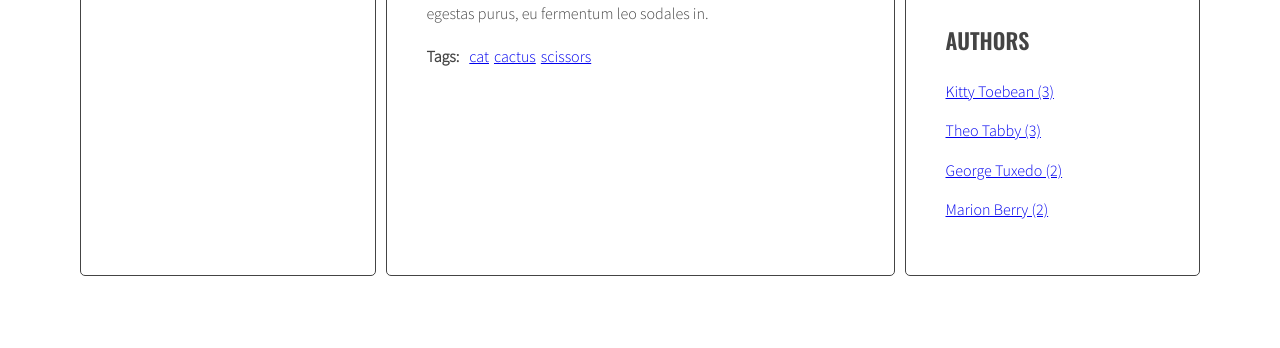
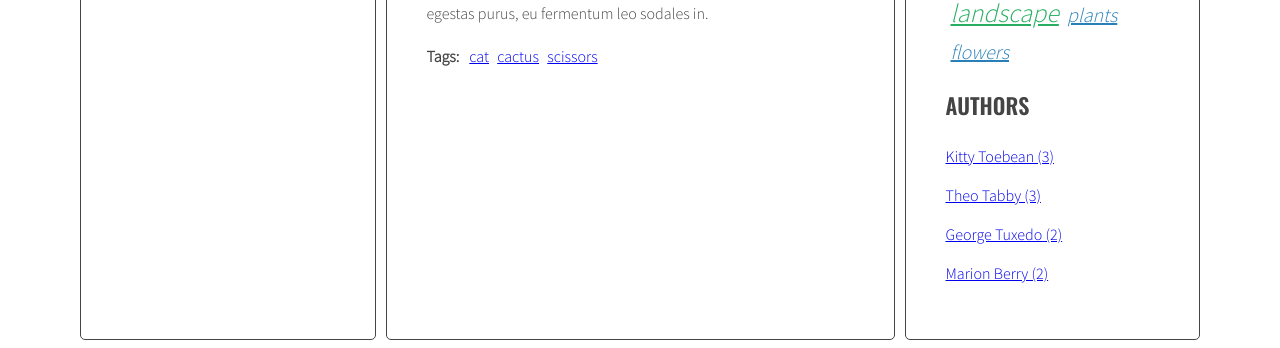
Before and after one commit to Cinamon88/javascript-blog, a website: page index.html in a window 1280 px wide. Shown: the part 728-1076 px from the top of the page. Before the commit the page ends 1012 px from the top, so only its background shows below. Drawn offline with nearby package versions, Linux system fonts and the light colour scheme.

Commit message:
add handlebars templates

```diff
--- a/index.html
+++ b/index.html
@@ -187,6 +187,29 @@
             </aside>
             </main>
         </div>
+        <script id="template-article-link" type="text/x-handlebars-template">
+          <li><a href="#{{ id }}"><span>{{ title }}</span></a></li>
+        </script>
+        <script id="template-author-link" type="text/x-handlebars-template">
+          <a href='#author-{{author}}'><span>{{author}}</span></a>
+        </script>
+        <script id="template-tag-link" type="text/x-handlebars-template">
+          <li><a href='#tag-{{tag}}'><span>{{tag}}</span></a></li>
+        </script>
+        <script id="template-tag-cloud-link" type="text/x-handlebars-template">
+          {{#each tags}}
+            <li><a
+                href='#tag-{{tag}}'
+                class='tag-size-{{className}}'
+              >{{tag}}</a></li>
+          {{/each}}
+        </script>
+        <script id="template-author-list-link" type="text/x-handlebars-template">
+          {{#each allAuthors}}
+            <li><a href='#author-{{author}}'>{{author}} ({{count}})</a></li>
+          {{/each}}
+        </script>
+        <script src="https://cdnjs.cloudflare.com/ajax/libs/handlebars.js/4.1.0/handlebars.min.js"></script>
         <script src="js/script.js"></script>
     </body>
 </html>
--- a/js/script.js
+++ b/js/script.js
@@ -1,7 +1,20 @@
-/* document.getElementById('test-button').addEventListener('click', function(){
-  const links = document.querySelectorAll('.titles a');
-  console.log('links:', links);
-}); */
+const templates = {
+  articleLink: Handlebars.compile(
+    document.querySelector('#template-article-link').innerHTML
+  ),
+  authorLink: Handlebars.compile(
+    document.querySelector('#template-author-link').innerHTML
+  ),
+  tagLink: Handlebars.compile(
+    document.querySelector('#template-tag-link').innerHTML
+  ),
+  tagCloudLink: Handlebars.compile(
+    document.querySelector('#template-tag-cloud-link').innerHTML
+  ),
+  authorListLink: Handlebars.compile(
+    document.querySelector('#template-author-list-link').innerHTML
+  ),
+};
 
 const titleClickHandler = function(event) {
   event.preventDefault();
@@ -85,7 +98,8 @@ function generateTitleLinks(customSelector = '') {
 
     /* [DONE] create HTML of the link */
 
-    const linkHTML = `<li><a href="#${articleId}"><span>${articleTitle}</span></a></li>`;
+    const linkHTMLData = { id: articleId, title: articleTitle };
+    const linkHTML = templates.articleLink(linkHTMLData);
     console.log(linkHTML);
     html = html + linkHTML;
   }
@@ -169,7 +183,8 @@ function generateTags() {
 
       /* [DONE] generate HTML of the link */
 
-      const linkHTML = `<li><a href="#tag-${tag}">${tag}</a></li>`;
+      const linkHTMLData = { tag };
+      const linkHTML = templates.tagLink(linkHTMLData);
 
       /* [DONE] add generated code to html variable */
 
@@ -209,7 +224,7 @@ function generateTags() {
     const tagsParams = calculateTagsParams(allTags);
     console.log('tagsParams:', tagsParams);
 
-    let allTagsHTML = ' ';
+    const allTagsData = { tags: [] };
 
     /* [NEW] START LOOP: for each tag in allTags: */
 
@@ -217,10 +232,11 @@ function generateTags() {
 
       /* [NEW] generate code of a link and add it to allTagsHTML */
 
-      const tagLinkHTML = '<li>' + calculateTagClass(allTags[tag], tagsParams) + '</li>';
-      console.log('tagLinkHTML:', tagLinkHTML);
-
-      allTagsHTML += tagLinkHTML;
+      allTagsData.tags.push({
+        tag: tag,
+        count: allTags[tag],
+        className: calculateTagClass(allTags[tag], tagsParams),
+      });
 
       /* [NEW] END LOOP: for each tag in allTags: */
 
@@ -228,7 +244,7 @@ function generateTags() {
 
     /* [NEW] add HTML from allTagsHTML to tagList */
 
-    tagList.innerHTML = allTagsHTML;
+    tagList.innerHTML = templates.tagCloudLink(allTagsData);
 
 
   }
@@ -334,7 +350,7 @@ function generateAuthors() {
     /* [DONE] find author wrapper */
 
     const authorWrapper = article.querySelector(optArticleAuthorSelector);
-    console.log('allAuthors:', authorWrapper);
+    console.log('authorWrapper:', authorWrapper);
 
     /* [DONE] make html variable with empty string */
 
@@ -347,12 +363,12 @@ function generateAuthors() {
 
     /* [DONE] generate HTML of the link */
 
-    const linkHTML = `<a href="#author-${articleAuthor}">${articleAuthor}</a>`;
-    console.log('linkHTML:'.linkHTML);
+    const authorHTMLData = { author: articleAuthor };
+    const authorHTML = templates.authorLink(authorHTMLData);
 
     /* [DONE] add generated code to html variable */
 
-    html = linkHTML + html;
+    html += authorHTML;
 
     /* [NEW] check if this link is NOT already in allAuthors */
 
@@ -379,24 +395,25 @@ function generateAuthors() {
 
   /* [NEW] creat variable for all links HTML code */
 
-  let allAuthorsHTML = ' ';
+  const allAuthorsData = { allAuthors: [] };
 
   /* [NEW] START LOOP: for each tag in allAuthors */
 
   for (let author in allAuthors){
 
-    /* [NEW] generate code of a link and add it to allAuthorsHTML */
+    /* [NEW] generate code of a link and add it to allAuthorsData  */
 
-    allAuthorsHTML += `<li><a href="#author-${author}" "${allAuthors[author]}"> ${author} (${allAuthors[author]})</a></li>`;
-
-    /* [NEW] END LOOP: for each tag in allAuthors */
+    allAuthorsData.allAuthors.push({
+      author: author,
+      count: allAuthors[author],
+    });
+    /* [NEW] END LOOP: for each tag in allAuthors: */
 
   }
 
   /* [NEW] add HTML from allAuthorsHTML to AuthorsList */
 
-  authorsList.innerHTML = allAuthorsHTML;
-  console.log('alAuthorsHTML:', allAuthorsHTML);
+  authorsList.innerHTML = templates.authorListLink(allAuthorsData);
 
 }
 generateAuthors();
@@ -456,7 +473,7 @@ const authorClickHandler = function (event) {
 
   /* [DONE] execute function "generateTitleLinks" with article selector as argument */
 
-  generateTitleLinks('[data-author ="' + author + '"]');
+  generateTitleLinks(`[data-author ="${author}"]`);
 };
 
 function addClickListenersToAuthors() {
```
